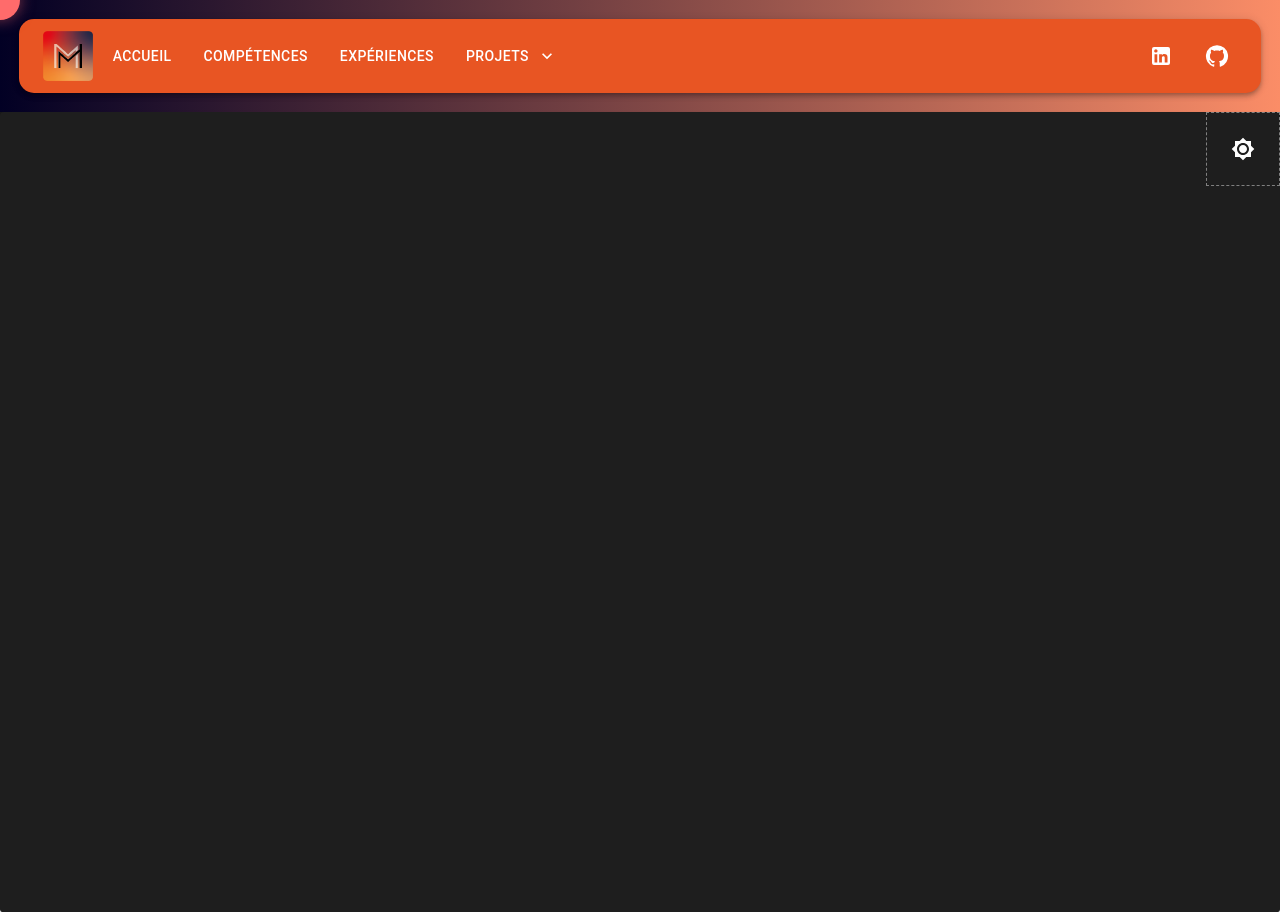
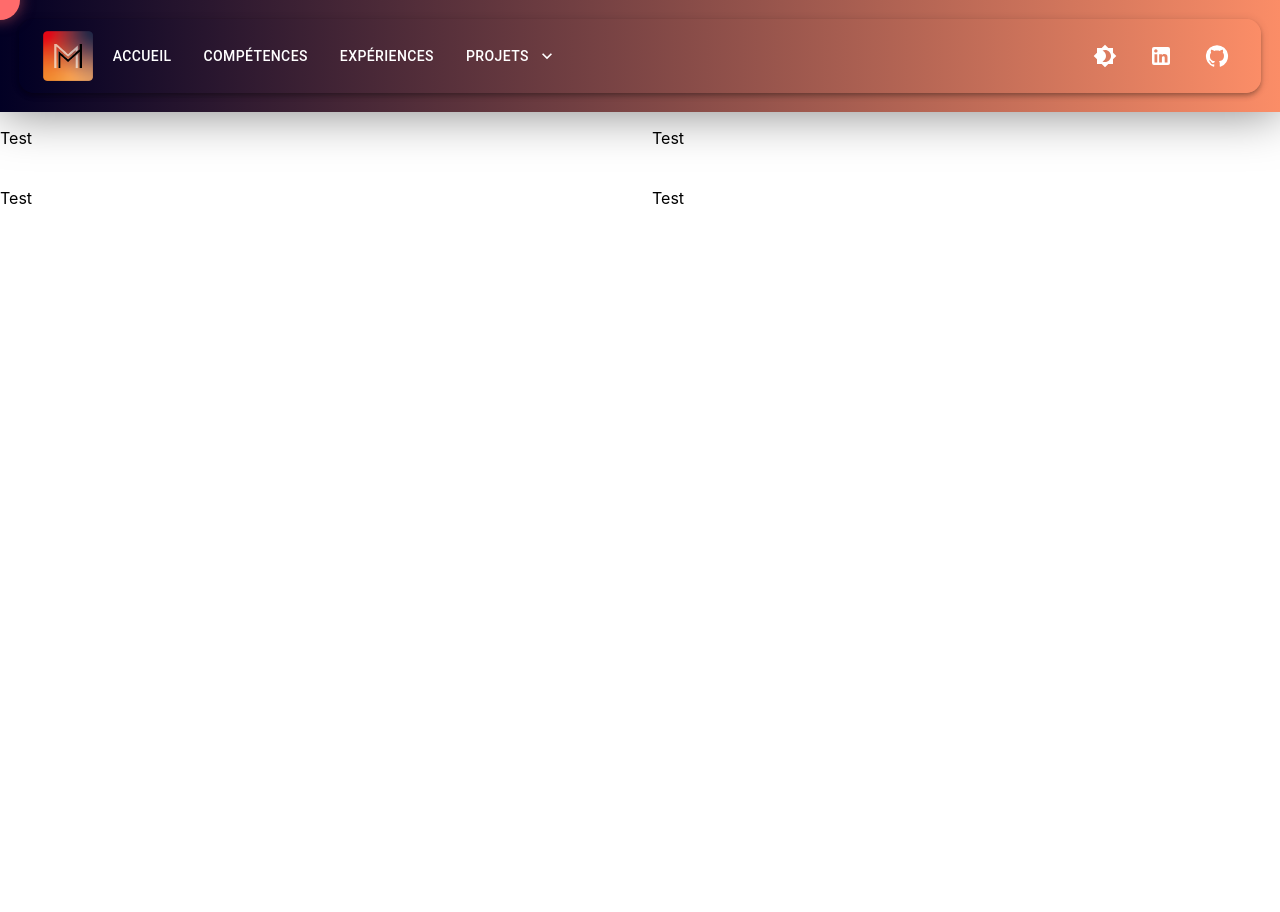
Before and after one commit to Massi-px/cv_en_ligne, a React (Create React App) app: page / in a window 1280 px wide. Built offline with nearby package versions, Linux system fonts and the light colour scheme.

Commit message:
change interface

```diff
--- a/src/App.js
+++ b/src/App.js
@@ -3,28 +3,26 @@ import './assets/css/App.css';
 import Loader from './components/Loader.js';
 import MuiNavbar from "./components/MuiNavbar";
 import {createTheme, ThemeProvider} from '@mui/material/styles';
-import {IconButton, Paper} from '@mui/material';
-import {Brightness4, Brightness7} from '@mui/icons-material';
-import {styleIconLDmode, sxBgIconLDmode} from "./assets/style/Style";
+import {Container, Grid, Paper} from '@mui/material';
 import {links2} from "./components/Tabs.js";
 import Box from '@mui/material/Box';
+import {blue, pink} from "@mui/material/colors";
 
 function App() {
 
-    const [mode, setMode] = useState(false);
+    const [darkMode, setDarkMode] = useState(false);
     const [loader, setLoader] = useState(true);
     const [circlePosition, setCirclePosition] = useState({ x: 0, y: 0 });
     const [circleColor, setCircleColor] = useState('#ff6b6b');
 
     const theme = createTheme({
-        palette:{
-            mode: mode ? "light" : "dark"
+        palette: {
+            box: {
+                background: '#fff', // Couleur de fond claire par défaut
+            },
+            mode: darkMode ? 'dark' : 'light',
         },
-        background:{
-            default: '#282c34',
-            paper: '#2c2c2e', // couleur de fond pour les composants de type "paper" en mode sombre
-        }
-    })
+    });
 
     const handleMouseMove = (event) => {
         setCirclePosition({ x: event.clientX, y: event.clientY });
@@ -33,6 +31,7 @@ function App() {
     const handleClick = () => {
         setCircleColor('#66b3ff');
         console.log('test click')
+
     };
 
     useEffect(() => {
@@ -42,32 +41,46 @@ function App() {
         },3000)
     }, [])
 
+    const toggleTheme = () => {
+        theme.palette.mode = theme.palette.mode === 'light' ? 'dark' : 'light';
+        setDarkMode(theme.palette.mode === 'dark');
+    };
+
     return loader ?(
             <Loader />
         )
         :
         (
             <ThemeProvider theme={theme}>
-                <Paper className='App' onMouseMove={handleMouseMove}>
+                <Box className='App' onMouseMove={handleMouseMove}>
                     <div
                         className="circle"
                         style={{ top: circlePosition.y, left: circlePosition.x, backgroundColor: circleColor }}
                         onClick={handleClick}
                     />
                     <header className="App-header">
-                        <MuiNavbar links={links2}/>
+                        <MuiNavbar links={links2} toggleTheme={toggleTheme}/>
                     </header>
-                    <Paper className='App-body'>
-                        <div style={styleIconLDmode}>
-                            <Box sx={sxBgIconLDmode}>
-                                <IconButton
-                                    onClick={()=>setMode(!mode)} color="inherit">
-                                    {theme.palette.mode === 'light' ? <Brightness4 /> : <Brightness7 />}
-                                </IconButton>
-                            </Box>
-                        </div>
-                    </Paper>
-                </Paper>
+                    <Box className='App-body'>
+
+                        <Box sx={{ width: '100%' }}>
+                            <Grid container rowSpacing={1} columnSpacing={{ xs: 1, sm: 2, md: 3 }}>
+                                <Grid item xs={6}>
+                                    <p>Test</p>
+                                </Grid>
+                                <Grid item xs={6}>
+                                    <p>Test</p>
+                                </Grid>
+                                <Grid item xs={6}>
+                                    <p>Test</p>
+                                </Grid>
+                                <Grid item xs={6}>
+                                    <p>Test</p>
+                                </Grid>
+                            </Grid>
+                        </Box>
+                    </Box>
+                </Box>
             </ThemeProvider>
         );
 }
--- a/src/assets/css/App.css
+++ b/src/assets/css/App.css
@@ -27,6 +27,7 @@
   width: auto;
   min-height: 30px;
   max-height: 70px;
+  z-index: auto;
 }
 
 .App-header {
@@ -71,6 +72,7 @@
   transform: translate(-50%, -50%);
   pointer-events: none;
   box-shadow: 0px 0px 15px rgba(255, 107, 107, 0.5);
+  z-index: 0;
 }
 
 .circle.blue {
--- a/src/assets/css/Loaders.css
+++ b/src/assets/css/Loaders.css
@@ -1,7 +1,7 @@
 .Loader {
     margin-top:15%;
     display: block;
-    position: center;
+    position: static;
     -webkit-animation: fadeout 3.5s; /* Safari, Chrome and Opera > 12.1 */
     -moz-animation: fadeout 3.5s; /* Firefox < 16 */
     -ms-animation: fadeout 3.5s; /* Internet Explorer */
--- a/src/assets/style/Style.js
+++ b/src/assets/style/Style.js
@@ -1,11 +1,13 @@
 //Style de la barre de naviguation
 import {alpha, Menu, styled} from "@mui/material";
+import { useTheme } from '@mui/material/styles';
 import React from "react";
 
+const theme = useTheme;
 export const styleAppBar = {
     borderRadius: 15,
-    background: '#E85523',
-    position: 'static'
+    background: 'linear-gradient(90deg, rgba(2,0,36,1) 0%, rgba(251,141,103,1) 100%)',
+    position: 'static',
 }
 
 //Style des icones dans la barre de navigations
@@ -26,7 +28,10 @@ export const styleIconLDmode = {
 
 export const sxBgIconLDmode = {
     p: 2,
-    border: '1px dashed grey'
+    border: '1px dashed grey',
+    borderRadius:'30px',
+    height: '10px',
+
 }
 
 export const StyledMenu = styled((props) => (
@@ -44,7 +49,7 @@ export const StyledMenu = styled((props) => (
     />
 ))(({ theme }) => ({
     '& .MuiPaper-root': {
-        borderRadius: 6,
+        borderRadius: 4,
         marginTop: theme.spacing(1),
         minWidth: 180,
         color:
--- a/src/components/MuiNavbar.js
+++ b/src/components/MuiNavbar.js
@@ -5,11 +5,12 @@ import KeyboardArrowDownIcon from '@mui/icons-material/KeyboardArrowDown';
 import logo from "../assets/img/Logo2.png";
 import React from "react";
 import DrawerComp from "./DrawerComp.js";
-import {styleAppBar, sxIconAppBar} from "../assets/style/Style.js";
+import {styleAppBar, styleIconLDmode, sxIconAppBar} from "../assets/style/Style.js";
 import {links1} from "./Tabs.js";
 import {StyledMenu} from '../assets/style/Style.js'
+import {Brightness4, Brightness7} from "@mui/icons-material";
 
-export default function MuiNavbar({links, plinks_2}) {
+export default function MuiNavbar({links, toggleTheme}) {
 
     const theme = useTheme();
 
@@ -26,7 +27,7 @@ export default function MuiNavbar({links, plinks_2}) {
     };
 
     return(
-        <AppBar position={'static'} style={styleAppBar} >
+        <AppBar position={'static'} style={styleAppBar} theme={theme} >
             <Toolbar>
                 <IconButton size='large' edge='start' color='inherit' aria-label='logo'>
                     <img src={logo} className="App-logo" alt="logo" />
@@ -75,6 +76,12 @@ export default function MuiNavbar({links, plinks_2}) {
                         </StyledMenu>
                     </Stack>}
                 <Stack direction='row' spacing={2} sx={sxIconAppBar}>
+                    <div style={styleIconLDmode}>
+                        <IconButton
+                            onClick={toggleTheme} color="inherit">
+                            {theme.palette.mode === 'light' ? <Brightness4 /> : <Brightness7 />}
+                        </IconButton>
+                    </div>
                     <IconButton color='inherit' href='https://www.linkedin.com/in/pinna-massimiliano/' target='_blank'>
                         <LinkedInIcon />
                     </IconButton>
```
